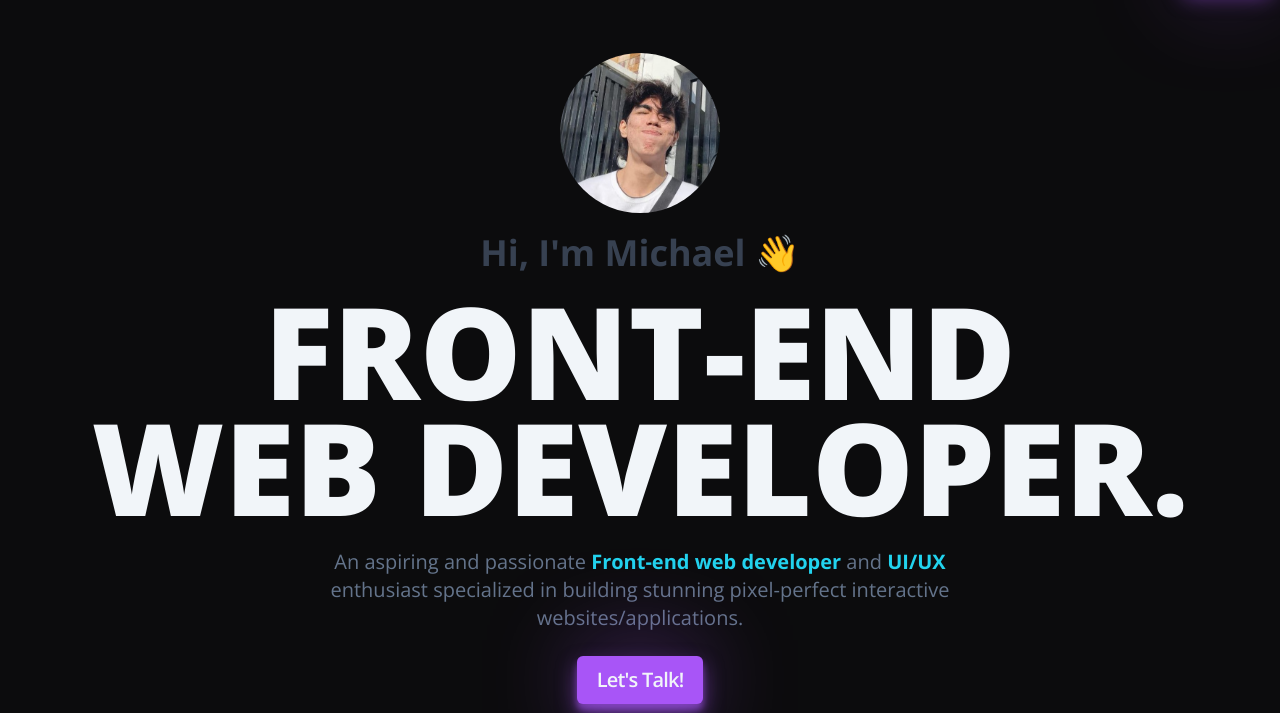
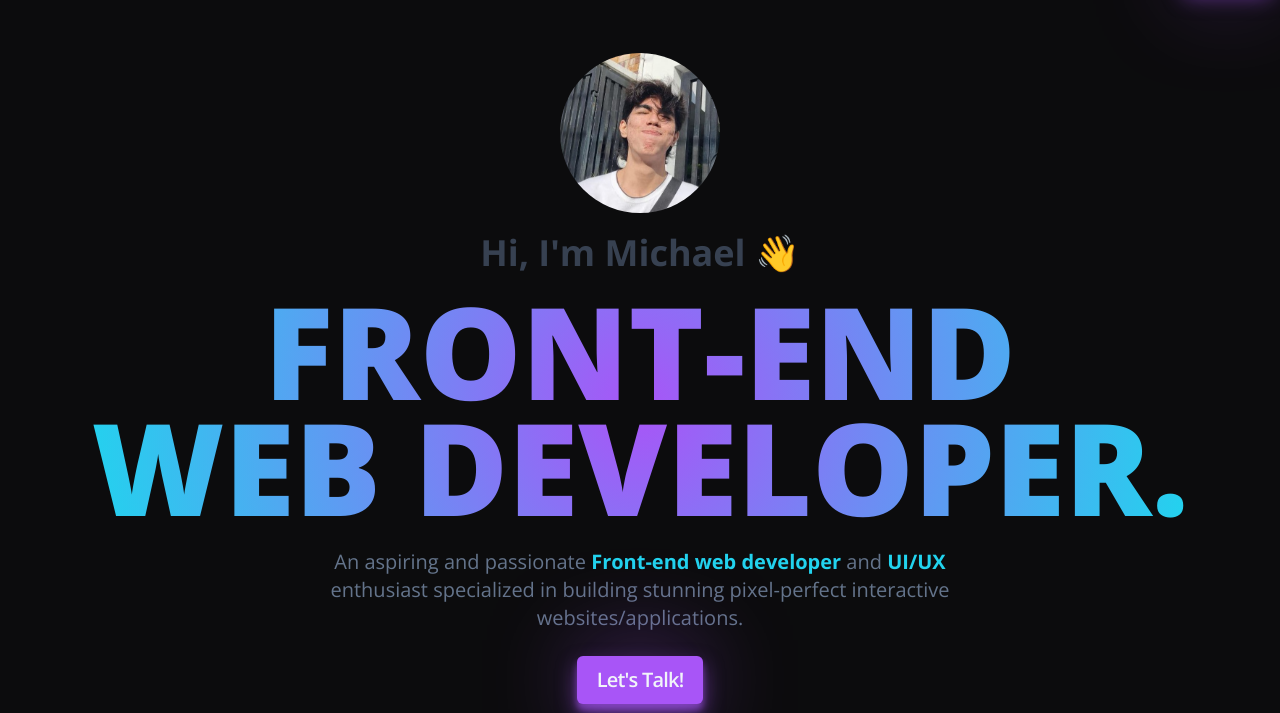
Before and after one commit to Maykiyel/Portfolio-Website, a website built with Vite: page index.html in a window 1280 px wide. Shown: the part 87-800 px from the top of the page. Built offline with nearby package versions, Linux system fonts and the light colour scheme.

Commit message:
text gradient

```diff
--- a/styles/components/hero.css
+++ b/styles/components/hero.css
@@ -21,7 +21,13 @@
 }
 
 .hero__title {
-  color: var(--clr-light);
+  background: -webkit-radial-gradient(
+    circle,
+    rgba(168, 85, 247, 1) 0%,
+    rgba(34, 211, 238, 1) 100%
+  );
+  -webkit-background-clip: text;
+  -webkit-text-fill-color: transparent;
   text-transform: uppercase;
   font-size: var(--size-4xl);
   font-weight: 800;
```
